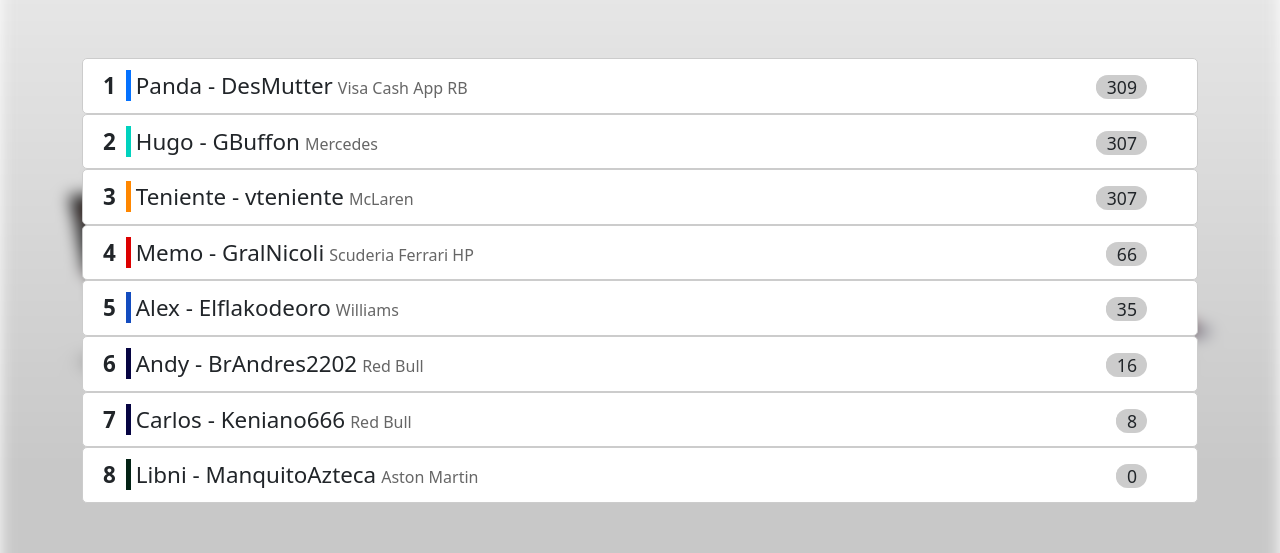
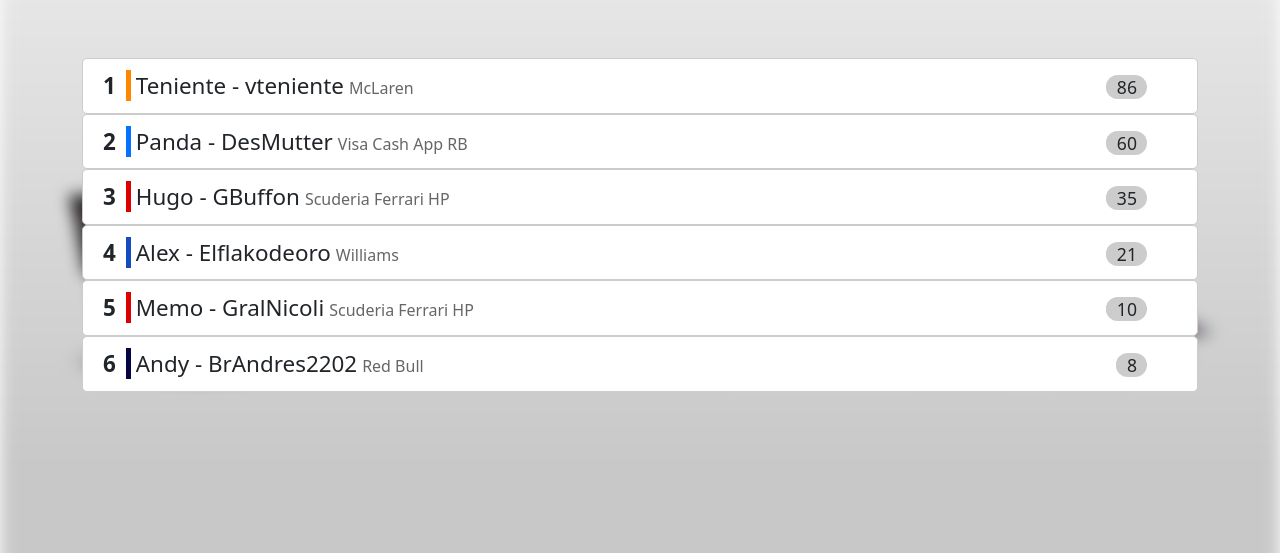
Before and after one commit to hugotb88/f1leaguefront, a React (Vite) app: page / in a window 1280 px wide. Shown: the part 170-723 px from the top of the page. Built offline with nearby package versions, Linux system fonts and the light colour scheme.

Commit message:
Liga F1 25 until R4 Jeddah

```diff
--- a/src/data/mocked.ts
+++ b/src/data/mocked.ts
@@ -2,32 +2,41 @@
 
 // Mocked data
 export const db: DriverGeneral[] = [
+    {
+        id: 3,
+        name: 'Teniente',
+        gamertag: 'vteniente',
+        team: 'McLaren',
+        teamCSS: 'mclaren',
+        championshipPosition: 1,
+        championshipPoints: 86
+    },
     {
         id: 2,
         name: 'Panda',
         gamertag: 'DesMutter',
         team: 'Visa Cash App RB',
         teamCSS: 'vcarb',
-        championshipPosition: 1,
-        championshipPoints: 309
+        championshipPosition: 2,
+        championshipPoints: 60
     },
     {
         id: 1,
         name: 'Hugo',
         gamertag: 'GBuffon',
-        team: 'Mercedes',
-        teamCSS: 'mercedes',
-        championshipPosition: 2,
-        championshipPoints: 307
+        team: 'Scuderia Ferrari HP',
+        teamCSS: 'ferrari',
+        championshipPosition: 3,
+        championshipPoints: 35
     },
     {
-        id: 3,
-        name: 'Teniente',
-        gamertag: 'vteniente',
-        team: 'McLaren',
-        teamCSS: 'mclaren',
-        championshipPosition: 3,
-        championshipPoints: 307
+        id: 5,
+        name: 'Alex',
+        gamertag: 'Elflakodeoro',
+        team: 'Williams',
+        teamCSS: 'williams',
+        championshipPosition: 4,
+        championshipPoints: 21
     },
     {
         id: 4,
@@ -35,17 +44,8 @@
         gamertag: 'GralNicoli',
         team: 'Scuderia Ferrari HP',
         teamCSS: 'ferrari',
-        championshipPosition: 4,
-        championshipPoints: 66
-    },
-    {
-        id: 5,
-        name: 'Alex',
-        gamertag: 'Elflakodeoro',
-        team: 'Williams',
-        teamCSS: 'williams',
         championshipPosition: 5,
-        championshipPoints: 35
+        championshipPoints: 10
     },
     {
         id: 6,
@@ -54,24 +54,6 @@
         team: 'Red Bull',
         teamCSS: 'redbull',
         championshipPosition: 6,
-        championshipPoints: 16
-    },
-    {
-        id: 7,
-        name: 'Carlos',
-        gamertag: 'Keniano666',
-        team: 'Red Bull',
-        teamCSS: 'redbull',
-        championshipPosition: 7,
         championshipPoints: 8
-    },
-    {
-        id: 8,
-        name: 'Libni',
-        gamertag: 'ManquitoAzteca',
-        team: 'Aston Martin',
-        teamCSS: 'astonmartin',
-        championshipPosition: 8,
-        championshipPoints: 0
     }
 ]
--- a/src/data/tracks.ts
+++ b/src/data/tracks.ts
@@ -1,53 +1,54 @@
 import { Track } from "../types";
 
 export const tracks: Track[] = [{
-  "id": 0, "name": "Abu Dhabi", image: "https://ecdn.codemasters.com/ecdn/Racenet/PROD//F12024/event_location_hub/14.jpg", winner: "GBuffon"
+  "id": 0, "name": "Abu Dhabi", image: "https://ecdn.codemasters.com/ecdn/Racenet/PROD//F12024/event_location_hub/14.jpg"
 }, {
   "id": 1, "name": "Australia", image: "https://ecdn.codemasters.com/ecdn/Racenet/PROD//F12024/event_location_hub/00.jpg"
 }, {
   "id": 2, "name": "Austria", image: "https://ecdn.codemasters.com/ecdn/Racenet/PROD//F12024/event_location_hub/17.jpg"
 }, {
-  "id": 3, "name": "Azerbaijan", image: "https://ecdn.codemasters.com/ecdn/Racenet/PROD//F12024/event_location_hub/20.jpg", winner: "vteniente"
+  "id": 3, "name": "Azerbaijan", image: "https://ecdn.codemasters.com/ecdn/Racenet/PROD//F12024/event_location_hub/20.jpg"
 }, {
-  "id": 4, "name": "Bahrain", image: "https://ecdn.codemasters.com/ecdn/Racenet/PROD//F12024/event_location_hub/03.jpg", winner: "DesMutter"
+  "id": 4, "name": "Bahrain", image: "https://ecdn.codemasters.com/ecdn/Racenet/PROD//F12024/event_location_hub/03.jpg"
 }, {
-  "id": 5, "name": "Belgium", image: "https://ecdn.codemasters.com/ecdn/Racenet/PROD//F12024/event_location_hub/10.jpg", winner: "GBuffon"
+  "id": 5, "name": "Belgium", image: "https://ecdn.codemasters.com/ecdn/Racenet/PROD//F12024/event_location_hub/10.jpg", winner:"vteniente"
 }, {
   "id": 6, "name": "Brazil", image: "https://ecdn.codemasters.com/ecdn/Racenet/PROD//F12024/event_location_hub/16.jpg",
 }, {
-  "id": 7, "name": "Canada", image: "https://ecdn.codemasters.com/ecdn/Racenet/PROD//F12024/event_location_hub/06.jpg", winner: "vteniente"
+  "id": 7, "name": "Canada", image: "https://ecdn.codemasters.com/ecdn/Racenet/PROD//F12024/event_location_hub/06.jpg",
 }, {
-  "id": 8, "name": "China", image: "https://ecdn.codemasters.com/ecdn/Racenet/PROD//F12024/event_location_hub/02.jpg", winner: "vteniente"
+  "id": 8, "name": "China", image: "https://ecdn.codemasters.com/ecdn/Racenet/PROD//F12024/event_location_hub/02.jpg", winner:"vteniente"
 }, {
-  "id": 9, "name": "Great Britain", image: "https://ecdn.codemasters.com/ecdn/Racenet/PROD//F12024/event_location_hub/07.jpg", winner: "DesMutter"
+  "id": 9, "name": "Great Britain", image: "https://ecdn.codemasters.com/ecdn/Racenet/PROD//F12024/event_location_hub/07.jpg", winner:"GBuffon"
 }, {
-  "id": 10, "name": "Hungary", image: "https://ecdn.codemasters.com/ecdn/Racenet/PROD//F12024/event_location_hub/09.jpg", winner: "DesMutter"
+  "id": 10, "name": "Hungary", image: "https://ecdn.codemasters.com/ecdn/Racenet/PROD//F12024/event_location_hub/09.jpg",
 }, {
-  "id": 11, "name": "Imola", image: "https://ecdn.codemasters.com/ecdn/Racenet/PROD//F12024/event_location_hub/27.jpg", winner: "DesMutter"
+  "id": 11, "name": "Imola", image: "https://ecdn.codemasters.com/ecdn/Racenet/PROD//F12024/event_location_hub/27.jpg",
 }, {
-  "id": 12, "name": "Japan", image: "https://ecdn.codemasters.com/ecdn/Racenet/PROD//F12024/event_location_hub/13.jpg", winner: "GBuffon"
+  "id": 12, "name": "Japan", image: "https://ecdn.codemasters.com/ecdn/Racenet/PROD//F12024/event_location_hub/13.jpg",
 }, {
-  "id": 13, "name": "Las Vegas", image: "https://ecdn.codemasters.com/ecdn/Racenet/PROD//F12024/event_location_hub/31.jpg", winner: "vteniente"
+  "id": 13, "name": "Las Vegas", image: "https://ecdn.codemasters.com/ecdn/Racenet/PROD//F12024/event_location_hub/31.jpg",
 }, {
-  "id": 14, "name": "Lusail", image: "https://ecdn.codemasters.com/ecdn/Racenet/PROD//F12024/event_location_hub/32.jpg", winner: "vteniente"
+  "id": 14, "name": "Lusail", image: "https://ecdn.codemasters.com/ecdn/Racenet/PROD//F12024/event_location_hub/32.jpg",
 }, {
   "id": 15, "name": "Mexico", image: "https://ecdn.codemasters.com/ecdn/Racenet/PROD//F12024/event_location_hub/19.jpg",
 }, {
-  "id": 16, "name": "Miami", image: "https://ecdn.codemasters.com/ecdn/Racenet/PROD//F12024/event_location_hub/30.jpg", winner: "DesMutter"
+  "id": 16, "name": "Miami", image: "https://ecdn.codemasters.com/ecdn/Racenet/PROD//F12024/event_location_hub/30.jpg",
 }, {
-  "id": 17, "name": "Monaco", image: "https://ecdn.codemasters.com/ecdn/Racenet/PROD//F12024/event_location_hub/05.jpg", winner: "vteniente"
+  "id": 17, "name": "Monaco", image: "https://ecdn.codemasters.com/ecdn/Racenet/PROD//F12024/event_location_hub/05.jpg",
 }, {
   "id": 18, "name": "Monza", image: "https://ecdn.codemasters.com/ecdn/Racenet/PROD//F12024/event_location_hub/11.jpg"
 }, {
-  "id": 19, "name": "Netherlands", image: "https://ecdn.codemasters.com/ecdn/Racenet/PROD//F12024/event_location_hub/26.jpg", winner: "vteniente"
+  "id": 19, "name": "Netherlands", image: "https://ecdn.codemasters.com/ecdn/Racenet/PROD//F12024/event_location_hub/26.jpg",
 }, {
-  "id": 20, "name": "Portugal", image: "https://ecdn.codemasters.com/ecdn/Racenet/PROD//F12024/event_location_hub/28.jpg", winner: "GBuffon"
+  "id": 20, "name": "Portugal", image: "https://ecdn.codemasters.com/ecdn/Racenet/PROD//F12024/event_location_hub/28.jpg",
 }, {
-  "id": 21, "name": "Saudi Arabia", image: "https://ecdn.codemasters.com/ecdn/Racenet/PROD//F12024/event_location_hub/29.jpg", winner: "GBuffon"
+  "id": 21, "name": "Saudi Arabia", image: "https://ecdn.codemasters.com/ecdn/Racenet/PROD//F12024/event_location_hub/29.jpg", winner:"DesMutter"
 }, {
-  "id": 22, "name": "Singapore", image: "https://ecdn.codemasters.com/ecdn/Racenet/PROD//F12024/event_location_hub/12.jpg", winner: "GBuffon"
+  "id": 22, "name": "Singapore", image: "https://ecdn.codemasters.com/ecdn/Racenet/PROD//F12024/event_location_hub/12.jpg",
 }, {
   "id": 23, "name": "Spain", image: "https://ecdn.codemasters.com/ecdn/Racenet/PROD//F12024/event_location_hub/04.jpg"
 }, {
-  "id": 24, "name": "Texas", image: "https://ecdn.codemasters.com/ecdn/Racenet/PROD//F12024/event_location_hub/15.jpg", winner: "DesMutter"
+  "id": 24, "name": "Texas", image: "https://ecdn.codemasters.com/ecdn/Racenet/PROD//F12024/event_location_hub/15.jpg",
+
 }];
```
